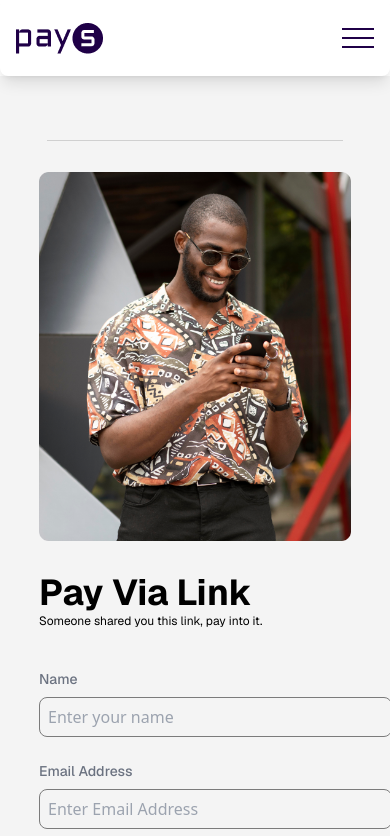
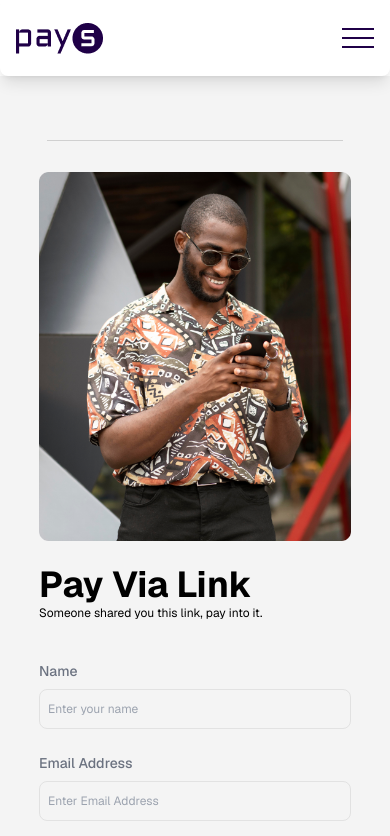
Before and after one commit to cargle-org/pays-client-v2, a Next.js app: page /pay/1 in a window 390 px wide. Shown: the top 836 px of the page. Built offline with nearby package versions, Linux system fonts and the light colour scheme; no server answers.

Commit message:
fix: fixed responsiveness style for pay/id page

```diff
--- a/app/(main)/pay/[id]/page.tsx
+++ b/app/(main)/pay/[id]/page.tsx
@@ -32,15 +32,12 @@ const Redeem = ({ params }: { params: { id: string } }) => {
 
   return (
     <>
-      <div
-        className="max-w-[2560px] mx-auto w-full min-h-screen flex items-center justify-center py-16
-lg:pt-32"
-      >
+      <div className="max-w-md lg:max-w-[2560px] mx-auto w-full min-h-screen flex items-center justify-center py-16 lg:pt-32">
         {/* content */}
         <div className="min-h-[60%] w-[80%] flex flex-col items-center lg:min-h-[80%]">
           {/* divider */}
           <div className="w-[95%] h-[0.1px] mb-8 bg-brand-grayish/30"></div>
-          <div className="w-full flex flex-col-reverse justify-between items-start gap-8 h-[100%] lg:gap-6 lg:flex-row">
+          <div className="w-full flex flex-col-reverse justify-between items-start gap-6 h-[100%] lg:flex-row lg:space-x-5">
             {/* left */}
             <form
               onSubmit={handlePayToLink}
@@ -68,7 +65,7 @@ lg:pt-32"
                     id="name"
                     placeholder="Enter your name"
                     onChange={onchangeHandler}
-                    className="w-[353px] h-[40px] px-2 py-[12px] border border-brand-grayish rounded-lg text-brand-grayish bg-transparent"
+                    className="w-full sm:w-[353px] h-[40px] px-2 py-[12px] border border-brand-grayish/15 rounded-lg text-brand-grayish bg-transparent outline-brand-main/40 font-geistsans font-normal text-xs"
                   />
                 </div>
                 <div className="flex flex-col justify-start">
@@ -81,7 +78,7 @@ lg:pt-32"
                     id="email"
                     placeholder="Enter Email Address"
                     onChange={onchangeHandler}
-                    className="w-[353px] h-[40px] px-2 py-[12px] border border-brand-grayish rounded-lg text-brand-grayish bg-transparent"
+                    className="w-full sm:w-[353px] h-[40px] px-2 py-[12px] border border-brand-grayish/15 rounded-lg text-brand-grayish bg-transparent outline-brand-main/40 font-geistsans font-normal text-xs"
                   />
                 </div>
                 {/* <div className="flex flex-col justify-start">
@@ -107,13 +104,13 @@ lg:pt-32"
                 ) : (
                   <button
                     type="submit"
-                    className="transition-fx w-[353px] h-[44px] capitalize bg-brand-main/20 cursor-pointer rounded-3xl flex items-center justify-center text-brand-white hover:bg-brand-main"
+                    className="transition-fx w-auto xl:w-[353px] h-[44px] capitalize bg-brand-main/20 cursor-pointer rounded-3xl flex items-center justify-center text-brand-white hover:bg-brand-main"
                   >
                     NEXT
                   </button>
                 )}
                 {/* divider */}
-                <div className="w-full h-[0.1px] mt-4 bg-brand-grayish lg:w-[90%]"></div>
+                <div className="w-full h-[0.1px] mt-4 bg-brand-grayish"></div>
               </div>
             </form>
             {/* right */}
```
